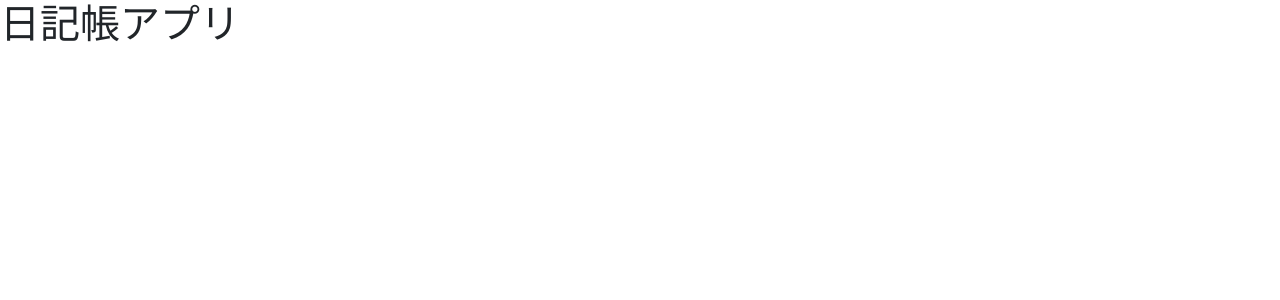
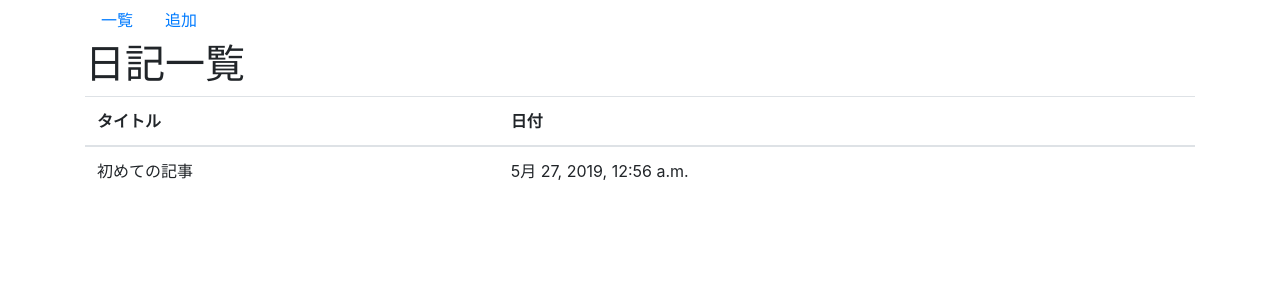
Before and after one commit to tomonakar/practice_django, a Django app: page /diary/ in a window 1280 px wide. Shown: the top 300 px of the page. Run offline with Django 3.2, Linux system fonts and the light colour scheme; data comes from the database, SQL or seed files in the repository; both versions use the stored data as it was after the commit; some libraries are stand-ins or nearby versions.

Commit message:
feat: form list style: form for addition

```diff
--- a/diary_project/diary/templates/diary/base.html
+++ b/diary_project/diary/templates/diary/base.html
@@ -11,8 +11,14 @@
     <title>日記アプリ</title>
   </head>
   <body>
-    {% block content %}
-    {% endblock %}
+    <div class="container">
+      <nav class="nav">
+        <a class="nav-link" href="{% url 'diary:index' %}">一覧</a>
+        <a class="nav-link" href="{% url 'diary:add' %}">追加</a>
+      </nav>
+      {% block content %}
+      {% endblock %}
+    </div>
 
     <!-- Optional JavaScript -->
     <!-- jQuery first, then Popper.js, then Bootstrap JS -->
--- a/diary_project/diary/templates/diary/day_list.html
+++ b/diary_project/diary/templates/diary/day_list.html
@@ -1,5 +1,24 @@
 {% extends "diary/base.html" %}
 
 {% block content %}
-<h1>日記帳アプリ</h1>
+<h1>日記一覧</h1>
+<table class="table">
+  <thead>
+    <tr>
+      <th>タイトル</th>
+      <th>日付</th>
+    </tr>
+  </thead>
+  <tbody>
+    {% for day in day_list %}
+      <tr>
+        <td>{{ day.title }}</td>
+        <td>{{ day.date }}</td>
+      </tr>
+    {% endfor %}
+  </tbody>
+</table>
+
+
+
 {% endblock  %}
--- a/diary_project/diary/views.py
+++ b/diary_project/diary/views.py
@@ -1,9 +1,13 @@
 from django.shortcuts import render, redirect
 from .forms import DayCreateForm
+from .models import Day
 
 
 def index(request):
-    return render(request, 'diary/day_list.html')
+    context = {
+        'day_list': Day.objects.all()
+    }
+    return render(request, 'diary/day_list.html', context)
 
 
 def add(request):
```
Also changed, not shown: diary_project/diary/templates/diary/day_form.html (+14 -1 lines), diary_project/db.sqlite3.
